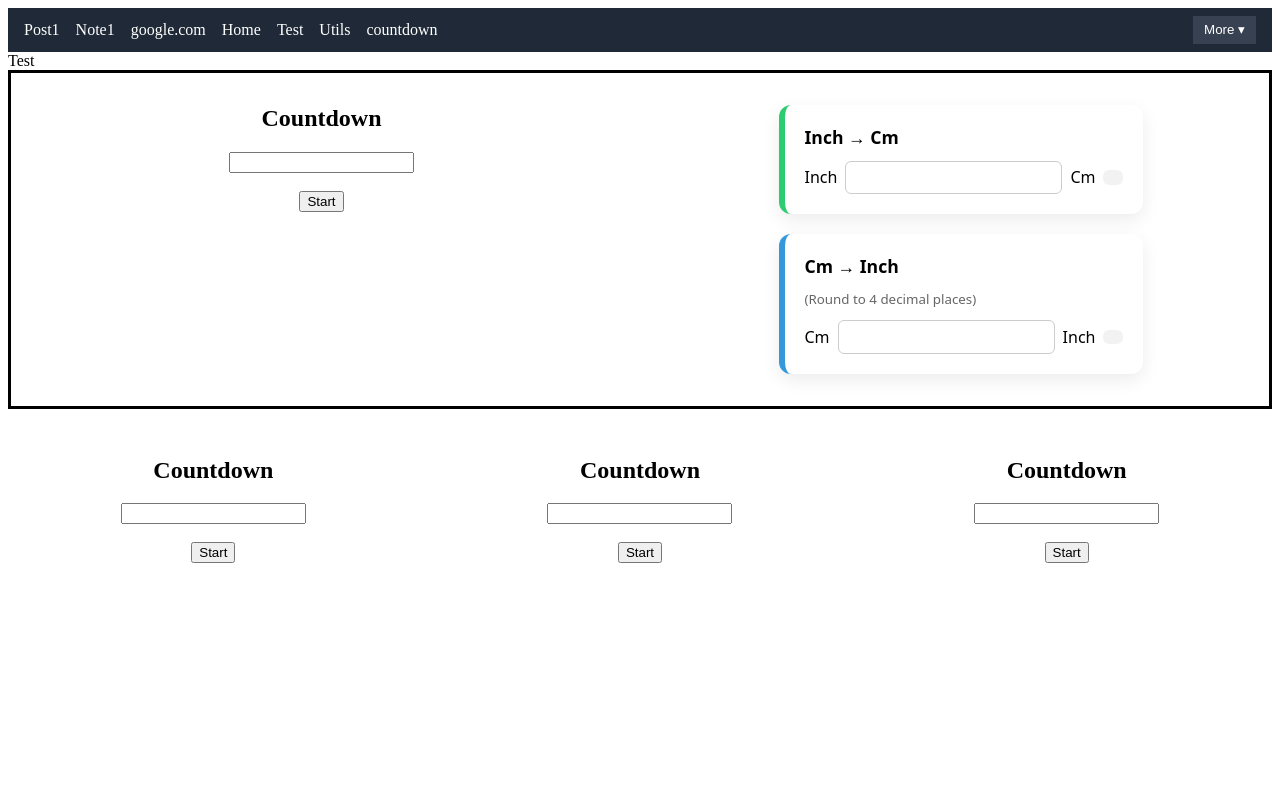
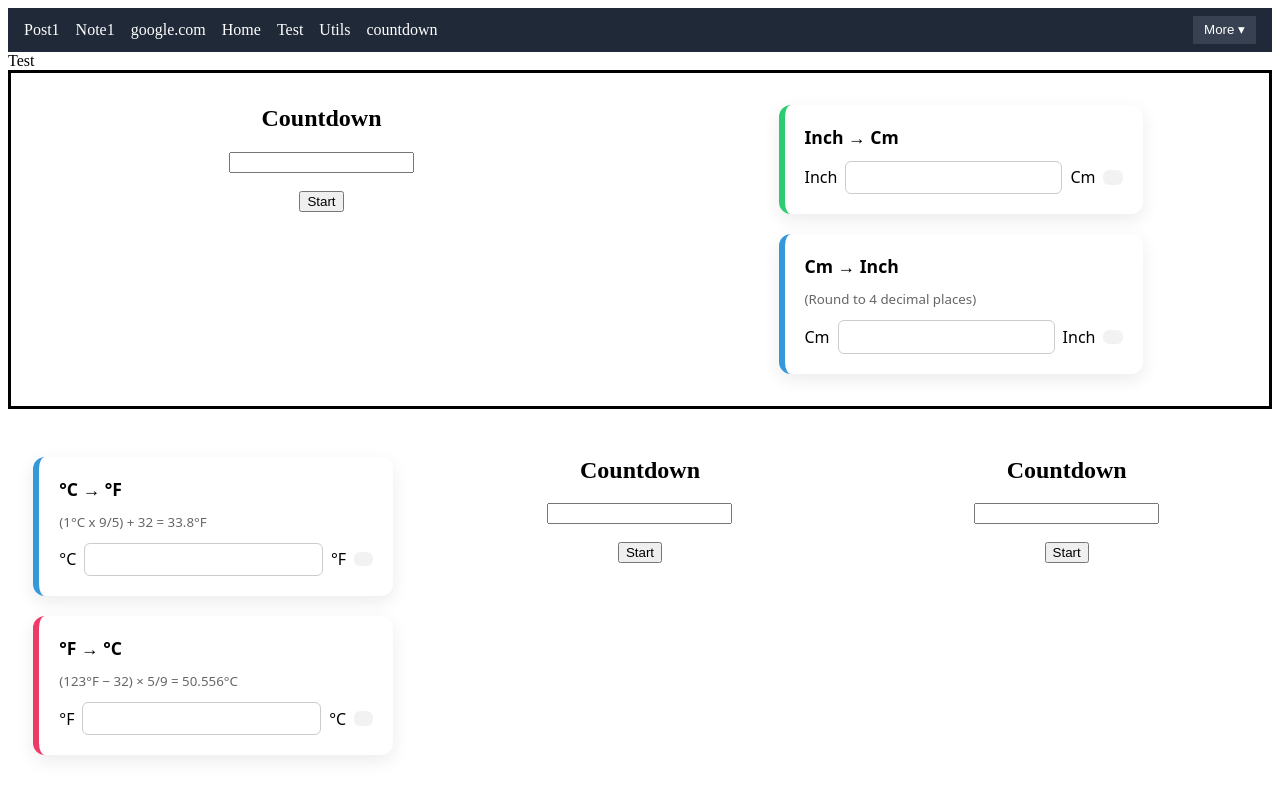
Before and after one commit to Que0Le/my_page_generator, an Angular app: page /utils in a window 1280 px wide. Shown: the top 796 px of the page. Built offline with nearby package versions, Linux system fonts and the light colour scheme.

Commit message:
Add temp conversion. Extract css to external file

```diff
--- a/src/app/app.routes.ts
+++ b/src/app/app.routes.ts
@@ -1,8 +1,8 @@
 import { Routes } from '@angular/router';
-import { HomePageComponent } from './pages/homepage.component';
+import { HomePageComponent } from './pages/homepage';
 // import { TestComponent } from './pages/test.component';
-import { MarkdownPageComponent } from './pages/markdown-page.component';
-import { UtilsPageComponent } from './pages/utils-page.component';
+import { MarkdownPageComponent } from './pages/markdown-page';
+import { UtilsPageComponent } from './pages/utils-page';
 import { CountdownComponent } from './components/countdown';
 
 export const routes: Routes = [
--- a/src/app/components/unit-conversion.component.ts
+++ /dev/null
@@ -1,122 +0,0 @@
-import { Component, signal } from '@angular/core';
-import { CommonModule } from '@angular/common';
-
-@Component({
-  selector: 'unit-conversion-inch-cm',
-  standalone: true,
-  imports: [CommonModule],
-  template: `
-    <div class="converter-container">
-      <div class="card green">
-        <h3>Inch → Cm</h3>
-
-        <div class="row">
-          <label>Inch</label>
-          <input type="number" min="1" (input)="onInputInchToCm($event)" />
-          <span>Cm</span>
-          <strong>{{ toCm() }}</strong>
-        </div>
-      </div>
-
-      <div class="card blue">
-        <h3>Cm → Inch</h3>
-        <small>(Round to 4 decimal places)</small>
-
-        <div class="row">
-          <label>Cm</label>
-          <input type="number" min="1" (input)="onInputCmToInch($event)" />
-          <span>Inch</span>
-          <strong>{{ toInch() }}</strong>
-        </div>
-      </div>
-    </div>
-  `,
-  styles: [
-    `
-      .converter-container {
-        max-width: 360px;
-        margin: 2rem auto;
-        display: grid;
-        gap: 1.25rem;
-        font-family: system-ui, sans-serif;
-      }
-
-      .card {
-        padding: 1.25rem;
-        border-radius: 12px;
-        background: #fff;
-        box-shadow: 0 6px 18px rgba(0, 0, 0, 0.08);
-        transition: transform 0.15s ease, box-shadow 0.15s ease;
-      }
-
-      .card:hover {
-        transform: translateY(-2px);
-        box-shadow: 0 10px 24px rgba(0, 0, 0, 0.12);
-      }
-
-      .card h3 {
-        margin: 0 0 0.75rem;
-        font-size: 1.1rem;
-      }
-
-      .card small {
-        display: block;
-        margin-bottom: 0.75rem;
-        color: #666;
-      }
-
-      .row {
-        display: grid;
-        grid-template-columns: auto 1fr auto max-content;
-        align-items: center;
-        gap: 0.5rem;
-      }
-
-      label,
-      span {
-        font-weight: 500;
-      }
-
-      input {
-        padding: 0.45rem 0.5rem;
-        border-radius: 6px;
-        border: 1px solid #ccc;
-        font-size: 0.95rem;
-      }
-
-      strong {
-        padding: 0.45rem 0.6rem;
-        border-radius: 6px;
-        background: rgba(0, 0, 0, 0.05);
-        white-space: nowrap; /* make sure to wrap text */
-        font-variant-numeric: tabular-nums;
-        text-align: right;
-      }
-
-      /* Color themes */
-      .card.green {
-        border-left: 6px solid #2ecc71;
-      }
-
-      .card.blue {
-        border-left: 6px solid #3498db;
-      }
-    `,
-  ],
-})
-export class UnitConversionInchToCmComponent {
-  private inputInch = 0;
-  private inputCm = 0;
-  toCm = signal<number | null>(null);
-  toInch = signal<number | null>(null);
-
-  onInputInchToCm(event: Event) {
-    this.inputInch = +(event.target as HTMLInputElement).value;
-    this.toCm.set(this.inputInch * 2.54);
-  }
-
-  onInputCmToInch(event: Event) {
-    this.inputCm = +(event.target as HTMLInputElement).value;
-    this.toInch.set(Math.round((this.inputCm / 2.54 + Number.EPSILON) * 10000) / 10000);
-  }
-}
--- /dev/null
+++ b/src/app/components/unit-conversions/temp.ts
@@ -0,0 +1,54 @@
+import { Component, signal } from '@angular/core';
+import { CommonModule } from '@angular/common';
+
+@Component({
+  selector: 'unit-conversion-temp-c-f',
+  standalone: true,
+  imports: [CommonModule],
+  styleUrls: [
+    '../../shared/styles/converter-card.css'
+  ],
+  template: `
+    <div class="converter-container">
+      <div class="card blue">
+        <h3>°C → °F</h3>
+        <small>(1°C x 9/5) + 32 = 33.8°F</small>
+
+        <div class="row">
+          <label>°C</label>
+          <input type="number" min="1" (input)="onInputC($event)" />
+          <span>°F</span>
+          <strong>{{ toF() }}</strong>
+        </div>
+      </div>
+
+      <div class="card red">
+        <h3>°F → °C</h3>
+        <small>(123°F − 32) × 5/9 = 50.556°C</small>
+
+        <div class="row">
+          <label>°F</label>
+          <input type="number" min="1" (input)="onInputF($event)" />
+          <span>°C</span>
+          <strong>{{ toC() }}</strong>
+        </div>
+      </div>
+    </div>
+  `
+})
+export class UnitConversionTempCFComponent {
+  private inputC = 0;
+  private inputF = 0;
+  toF = signal<number | null>(null);
+  toC = signal<number | null>(null);
+
+  onInputC(event: Event) {
+    this.inputC = +(event.target as HTMLInputElement).value;
+    this.toF.set(Math.round((this.inputC * 9 / 5 + 32 + Number.EPSILON) * 10000) / 10000);
+  }
+
+  onInputF(event: Event) {
+    this.inputF = +(event.target as HTMLInputElement).value;
+    this.toC.set(Math.round(((this.inputF - 32) * 5 / 9 + Number.EPSILON) * 10000) / 10000);
+  }
+}
--- /dev/null
+++ b/src/app/components/unit-conversions/unit-conversion.ts
@@ -0,0 +1,53 @@
+import { Component, signal } from '@angular/core';
+import { CommonModule } from '@angular/common';
+
+@Component({
+  selector: 'unit-conversion-inch-cm',
+  standalone: true,
+  imports: [CommonModule],
+  styleUrls: [
+    '../../shared/styles/converter-card.css'
+  ],
+  template: `
+    <div class="converter-container">
+      <div class="card green">
+        <h3>Inch → Cm</h3>
+
+        <div class="row">
+          <label>Inch</label>
+          <input type="number" min="1" (input)="onInputInchToCm($event)" />
+          <span>Cm</span>
+          <strong>{{ toCm() }}</strong>
+        </div>
+      </div>
+
+      <div class="card blue">
+        <h3>Cm → Inch</h3>
+        <small>(Round to 4 decimal places)</small>
+
+        <div class="row">
+          <label>Cm</label>
+          <input type="number" min="1" (input)="onInputCmToInch($event)" />
+          <span>Inch</span>
+          <strong>{{ toInch() }}</strong>
+        </div>
+      </div>
+    </div>
+  `
+})
+export class UnitConversionInchToCmComponent {
+  private inputInch = 0;
+  private inputCm = 0;
+  toCm = signal<number | null>(null);
+  toInch = signal<number | null>(null);
+
+  onInputInchToCm(event: Event) {
+    this.inputInch = +(event.target as HTMLInputElement).value;
+    this.toCm.set(this.inputInch * 2.54);
+  }
+
+  onInputCmToInch(event: Event) {
+    this.inputCm = +(event.target as HTMLInputElement).value;
+    this.toInch.set(Math.round((this.inputCm / 2.54 + Number.EPSILON) * 10000) / 10000);
+  }
+}
--- a/src/app/pages/utils-page.component.ts
+++ b/src/app/pages/utils-page.ts
@@ -1,18 +1,22 @@
-import { CommonModule } from "@angular/common";
+import { CommonModule } from '@angular/common';
 import { Component, signal } from '@angular/core';
 import { ActivatedRoute, Router } from '@angular/router';
 import { DomSanitizer, SafeHtml } from '@angular/platform-browser';
 import { GithubContentService, DocFile } from '../services/github-content.service';
 import { MarkdownService } from '../services/markdown.service';
 import { ConfigService } from '../config/config.service';
-import { CountdownComponent } from "../components/countdown";
-import { UnitConversionInchToCmComponent } from "../components/unit-conversion.component";
-
-
+import { CountdownComponent } from '../components/countdown';
+import { UnitConversionInchToCmComponent } from '../components/unit-conversions/unit-conversion';
+import { UnitConversionTempCFComponent } from '../components/unit-conversions/temp';
 
 @Component({
   standalone: true,
-  imports: [CommonModule, CountdownComponent, UnitConversionInchToCmComponent],
+  imports: [
+    CommonModule,
+    CountdownComponent,
+    UnitConversionInchToCmComponent,
+    UnitConversionTempCFComponent,
+  ],
   template: `
     <article class="general-article" [innerHTML]="html()">
       <h1>Home Page</h1>
@@ -24,7 +28,7 @@ import { UnitConversionInchToCmComponent } from "../components/unit-conversion.c
       </div>
 
       <div class="row-3">
-        <app-countdown></app-countdown>
+        <unit-conversion-temp-c-f></unit-conversion-temp-c-f>
         <app-countdown></app-countdown>
         <app-countdown></app-countdown>
       </div>
@@ -36,9 +40,9 @@ import { UnitConversionInchToCmComponent } from "../components/unit-conversion.c
         display: grid;
         grid-template-rows: auto auto;
         row-gap: 1rem;
-        }
+      }
 
-        .row-2 {
+      .row-2 {
         border-style: solid;
         display: grid;
         grid-template-columns: repeat(2, 1fr);
@@ -50,10 +54,9 @@ import { UnitConversionInchToCmComponent } from "../components/unit-conversion.c
         grid-template-columns: repeat(3, 1fr);
         gap: 1rem;
       }
-    `
-  ]
+    `,
+  ],
 })
-
 export class UtilsPageComponent {
   html = signal<SafeHtml | null>(null);
 
@@ -64,10 +67,9 @@ export class UtilsPageComponent {
     private md: MarkdownService,
     private sanitizer: DomSanitizer,
     private config: ConfigService
-  ) {
-  }
+  ) {}
 
   async ngOnInit() {
-    this.html.set("Test")
+    this.html.set('Test');
   }
 }
--- /dev/null
+++ b/src/app/shared/styles/converter-card.css
@@ -0,0 +1,80 @@
+.converter-container {
+  max-width: 360px;
+  margin: 2rem auto;
+  display: grid;
+  gap: 1.25rem;
+  font-family: system-ui, sans-serif;
+}
+
+.card {
+  padding: 1.25rem;
+  border-radius: 12px;
+  background: #fff;
+  box-shadow: 0 6px 18px rgba(0, 0, 0, 0.08);
+  transition: transform 0.15s ease, box-shadow 0.15s ease;
+}
+
+.card:hover {
+  transform: translateY(-2px);
+  box-shadow: 0 10px 24px rgba(0, 0, 0, 0.12);
+}
+
+.card h3 {
+  margin: 0 0 0.75rem;
+  font-size: 1.1rem;
+}
+
+.card small {
+  display: block;
+  margin-bottom: 0.75rem;
+  color: #666;
+}
+
+.row {
+  display: grid;
+  grid-template-columns: auto 1fr auto max-content;
+  align-items: center;
+  gap: 0.5rem;
+}
+
+label,
+span {
+  font-weight: 500;
+}
+
+input {
+  padding: 0.45rem 0.5rem;
+  border-radius: 6px;
+  border: 1px solid #ccc;
+  font-size: 0.95rem;
+}
+
+strong {
+  padding: 0.45rem 0.6rem;
+  border-radius: 6px;
+  background: rgba(0, 0, 0, 0.05);
+  white-space: nowrap;
+  /* make sure to wrap text */
+  font-variant-numeric: tabular-nums;
+  text-align: right;
+}
+
+.card.green {
+  border-left: 6px solid #2ecc71;
+}
+
+.card.blue {
+  border-left: 6px solid #3498db;
+}
+
+.card.orange {
+  border-left: 6px solid #f5d03bf2;
+}
+
+.card.lila {
+  border-left: 6px solid #20fde3f2;
+}
+
+.card.red {
+  border-left: 6px solid #ee3060f2;
+}
```
Also changed, not shown: src/app/pages/homepage.ts (renamed from src/app/pages/homepage.component.ts), src/app/pages/markdown-page.ts (renamed from src/app/pages/markdown-page.component.ts).
